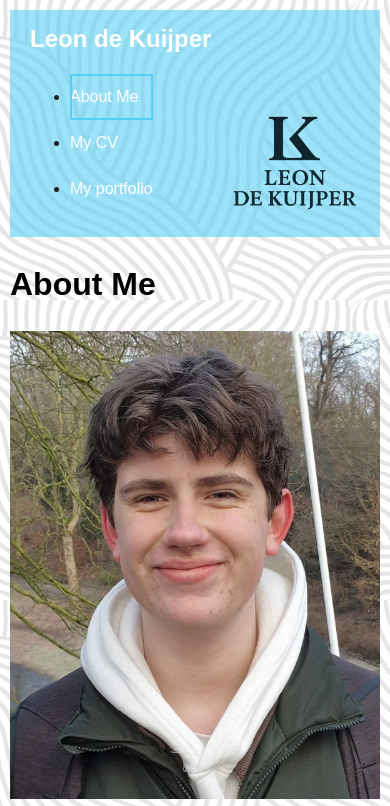
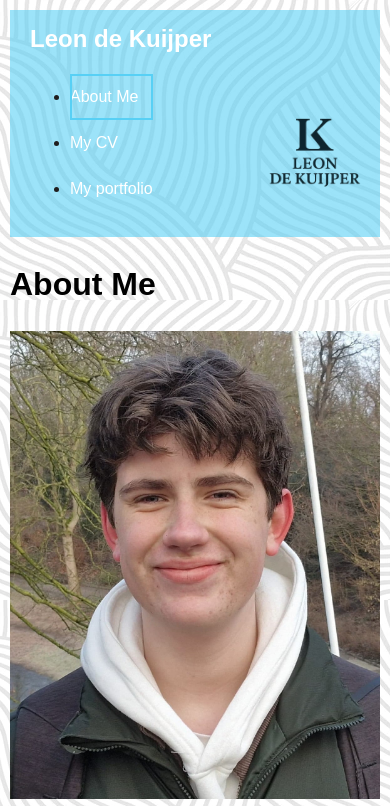
Before and after one commit to Leon210109/first-assignment-bright, a plain HTML site: page index.html in a window 390 px wide. Shown: the top 806 px of the page. Drawn offline with Linux system fonts and the light colour scheme.

Commit message:
Update assignment_bright.css

```diff
--- a/assignment_bright.css
+++ b/assignment_bright.css
@@ -241,8 +241,8 @@ a:hover {
         max-width: 100%;
     }
       .navbar::before {
-        width: 150px;
-        height: 150px;
+        width: 110px;
+        height: 110px;
         right: 10px;
         left: auto;
         transform: translate(0, -25%);
```
